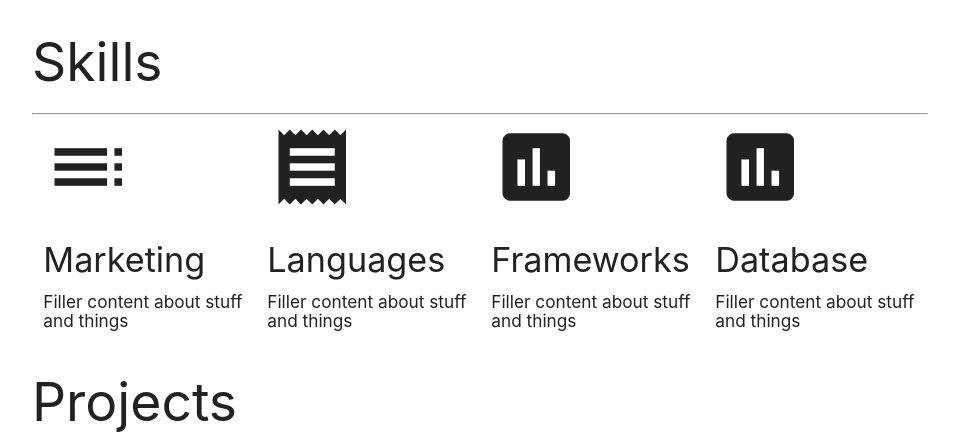
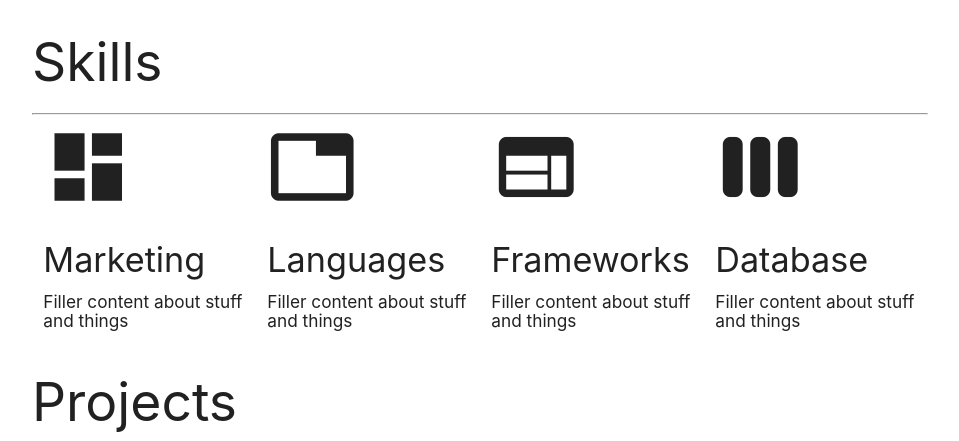
Before and after one commit to c00z/zachcusimano, a plain HTML site: page index.html in a window 1280 px wide. Shown: the part 1285-1726 px from the top of the page, without its empty margins (160-1119 px from the left). Drawn offline with nearby package versions, Linux system fonts and the light colour scheme.

Commit message:
materialize icons

```diff
--- a/index.html
+++ b/index.html
@@ -56,22 +56,22 @@
   <hr>
   <div class="row">
       <div class="col s3">
-        <i class="large material-icons">toc</i>
+        <i class="large material-icons">dashboard</i>
         <h4>Marketing</h4>
           <h6>Filler content about stuff and things</h6>
       </div>
       <div class="col s3">
-        <i class="large material-icons">receipt</i>
+        <i class="large material-icons">tab</i>
         <h4>Languages</h4>
         <h6>Filler content about stuff and things</h6>
       </div>
       <div class="col s3">
-      <i class="large material-icons">insert_chart</i>
+      <i class="large material-icons">web</i>
         <h4>Frameworks</h4>
         <h6>Filler content about stuff and things</h6>
       </div>
       <div class="col s3">
-      <i class="large material-icons">insert_chart</i>
+      <i class="large material-icons">view_week</i>
         <h4>Database</h4>
         <h6>Filler content about stuff and things</h6>
       </div>
```
